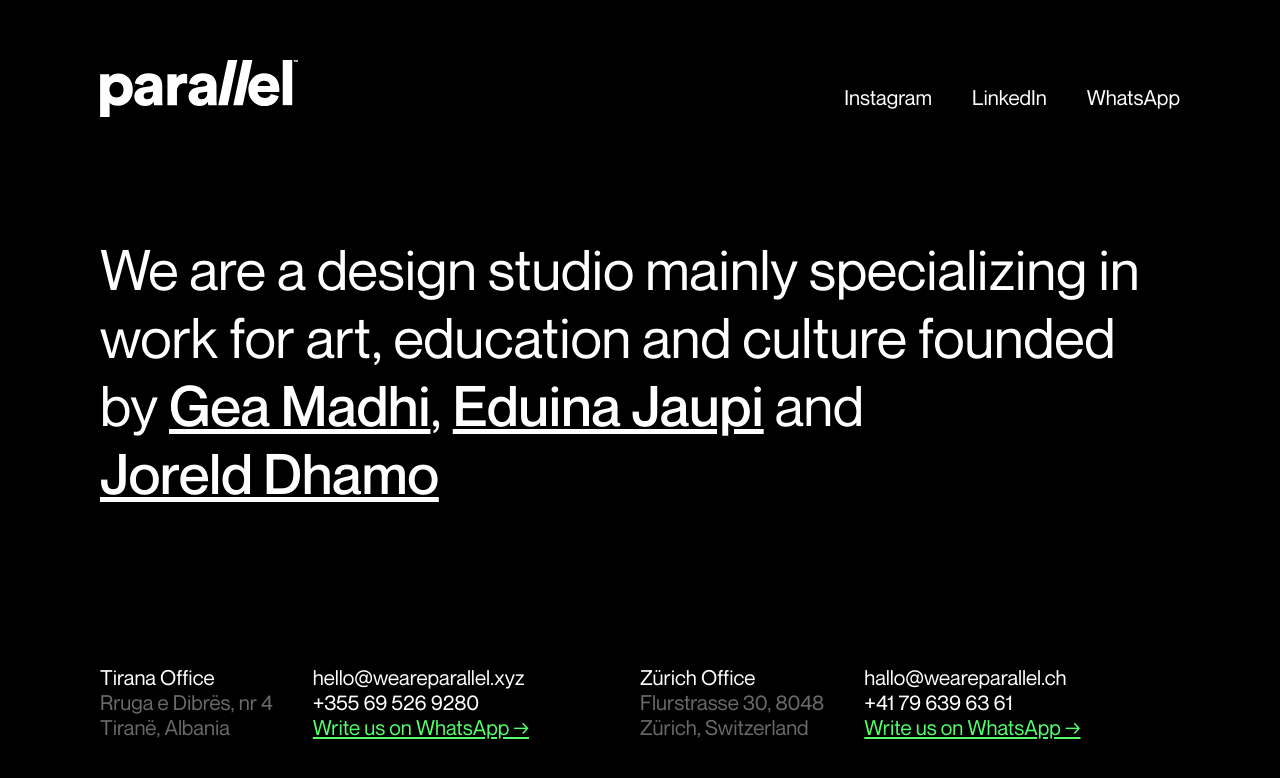
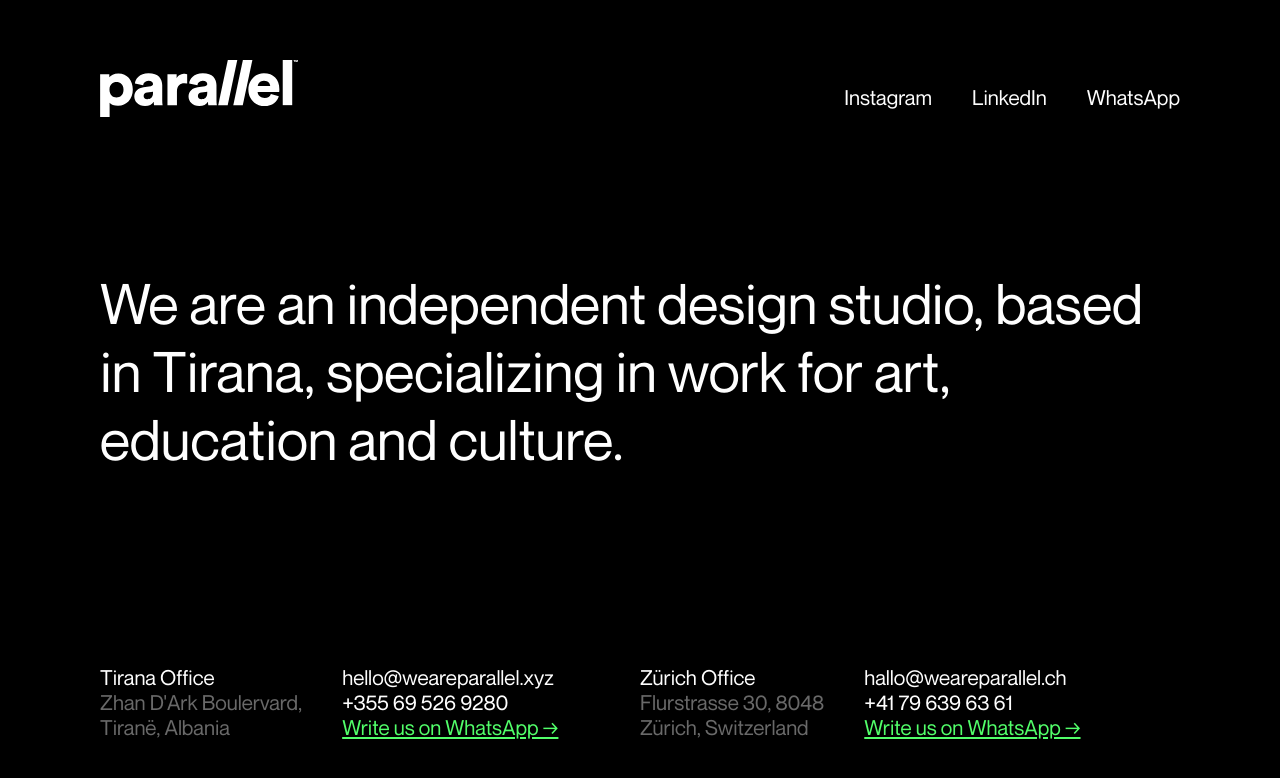
Before and after one commit to degun/parallel-static, a plain HTML site: page index.html in a window 1280 px wide. Drawn offline with Linux system fonts and the light colour scheme.

Commit message:
small updates

```diff
--- a/index.html
+++ b/index.html
@@ -23,14 +23,14 @@
   </header>
   <main>
     <h1>
-      We are a design studio mainly specializing in work for art, education and culture founded by <a href="https://www.instagram.com/geamadhi/" target="_blank">Gea Madhi</a>, <a href="https://www.instagram.com/eduina.jaupi/" target="_blank">Eduina Jaupi</a> and <a href="https://www.instagram.com/joreldd/" target="_blank">Joreld Dhamo</a>
+      We are an independent design studio, based in Tirana, specializing in work for art, education and culture.
     </h1>
   </main>
   <footer>
     <address>
       <div class="physical">
         <div class="name">Tirana Office</div>
-        <div>Rruga e Dibrës, nr 4 <br />Tiranë, Albania</div>
+        <div>Zhan D'Ark Boulervard,<br />Tiranë, Albania</div>
       </div>
       <div class="electronic">
         <a href="mailto:hello@weareparallel.xyz">hello@weareparallel.xyz</a><br />
```
Also changed, not shown: 1 other file.
